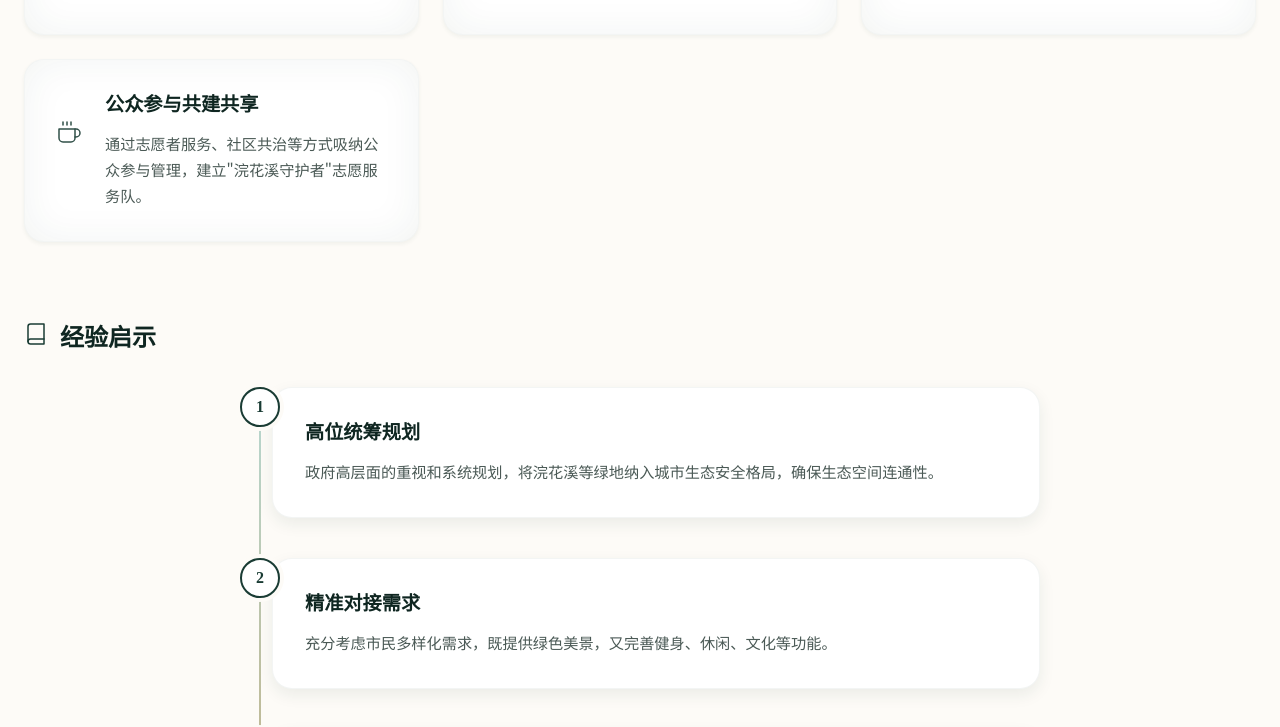
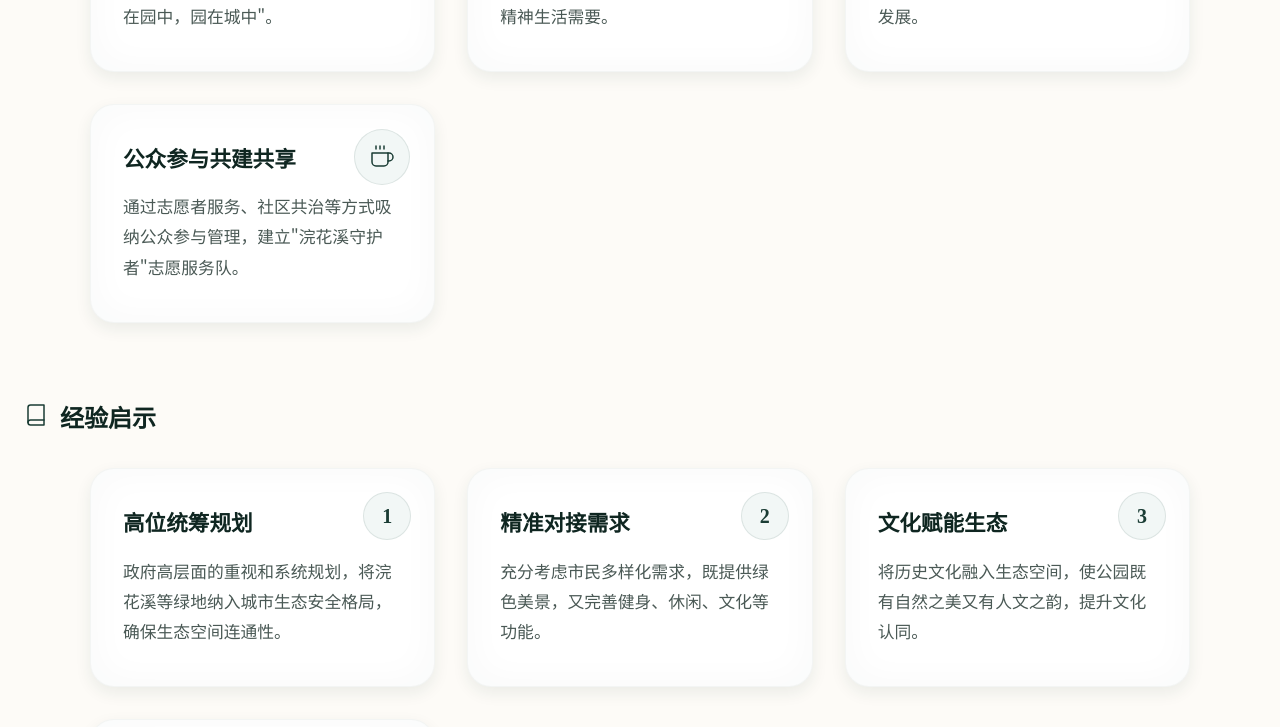
Before and after one commit to HaaaaE/ideological-and-political-education-course-project, a React (Vite) app: page / in a window 1280 px wide. Shown: the part 8406-9133 px from the top of the page. Built offline with nearby package versions, Linux system fonts and the light colour scheme; a web font is replaced by a local one.

Commit message:
refactor: Redesign the Case Analysis mechanisms and experience sections with a new grid layout and updated card styles.

```diff
--- a/src/components/CaseAnalysis.css
+++ b/src/components/CaseAnalysis.css
@@ -27,49 +27,97 @@
   margin-bottom: 5rem;
 }
 
+/* Mechanisms Section - Redesigned to match Experience */
 .mechanisms-grid {
   display: grid;
-  grid-template-columns: repeat(auto-fit, minmax(300px, 1fr));
-  gap: 1.5rem;
+  grid-template-columns: repeat(auto-fit, minmax(320px, 1fr));
+  gap: 2rem;
+  max-width: 1100px;
+  margin: 0 auto;
 }
 
 .mechanism-card {
   display: flex;
-  align-items: flex-start;
-  gap: 1.5rem;
-  padding: 2rem;
+  flex-direction: column;
+  padding: 2.5rem 2rem;
   background: white;
-  border-radius: 20px;
-  box-shadow: var(--shadow-sm), inset 0 0 40px rgba(26, 60, 52, 0.06);
+  border-radius: 24px;
+  box-shadow: var(--shadow-md), inset 0 0 40px rgba(26, 60, 52, 0.03);
   border: 1px solid rgba(26, 60, 52, 0.05);
   transition: all 0.4s cubic-bezier(0.4, 0, 0.2, 1);
+  position: relative;
+  overflow: hidden;
+  height: 100%;
+}
+
+.mechanism-card::before {
+  content: '';
+  position: absolute;
+  inset: 0;
+  background: radial-gradient(circle at top left, rgba(26, 60, 52, 0.03), transparent 50%),
+    radial-gradient(circle at bottom right, rgba(197, 160, 101, 0.05), transparent 50%);
+  opacity: 0;
+  transition: opacity 0.4s ease;
 }
 
 .mechanism-card:hover {
-  box-shadow: var(--shadow-lg), inset 0 0 60px rgba(26, 60, 52, 0.1);
-  background: linear-gradient(to right bottom, white, var(--color-bg-sage));
-  transform: translateY(-2px);
+  box-shadow: var(--shadow-xl), inset 0 0 60px rgba(26, 60, 52, 0.06);
+  transform: translateY(-5px);
+  border-color: rgba(26, 60, 52, 0.1);
+  background: white;
+}
+
+.mechanism-card:hover::before {
+  opacity: 1;
 }
 
 .mechanism-icon {
-  font-size: 2.5rem;
-  flex-shrink: 0;
+  position: absolute;
+  top: 1.5rem;
+  right: 1.5rem;
+  width: 3.5rem;
+  height: 3.5rem;
+  background: var(--color-primary-50);
+  border: 1px solid rgba(26, 60, 52, 0.1);
+  border-radius: 50%;
+  display: flex;
+  align-items: center;
+  justify-content: center;
+  z-index: 2;
+  font-size: 1.5rem;
   color: var(--color-primary);
-  opacity: 0.9;
+  transition: all 0.4s ease;
+}
+
+.mechanism-card:hover .mechanism-icon {
+  background: var(--color-primary);
+  border-color: var(--color-primary);
+  color: white;
+  transform: scale(1.1) rotate(10deg);
+  box-shadow: 0 4px 12px rgba(26, 60, 52, 0.15);
+}
+
+.mechanism-content {
+  position: relative;
+  z-index: 1;
+  flex: 1;
+  display: flex;
+  flex-direction: column;
 }
 
 .mechanism-content h4 {
   font-family: var(--font-serif);
-  font-size: 1.2rem;
+  font-size: 1.35rem;
   color: var(--color-primary-dark);
-  margin-bottom: 0.75rem;
+  margin-bottom: 1rem;
+  padding-right: 3.5rem;
   font-weight: 600;
 }
 
 .mechanism-content p {
-  font-size: 0.95rem;
+  font-size: 1.05rem;
   color: var(--color-text-secondary);
-  line-height: 1.7;
+  line-height: 1.8;
   margin: 0;
 }
 
@@ -78,92 +126,116 @@
   margin-bottom: 5rem;
 }
 
+/* Experience Section - Redesigned Grid */
 .experience-timeline {
-  position: relative;
-  padding-left: 2rem;
-  max-width: 800px;
+  display: grid;
+  grid-template-columns: repeat(auto-fit, minmax(320px, 1fr));
+  gap: 2rem;
+  max-width: 1100px;
   margin: 0 auto;
+  padding-left: 0;
 }
 
+/* Remove old timeline line */
 .experience-timeline::before {
-  content: '';
-  position: absolute;
-  left: 19px;
-  top: 0;
-  bottom: 0;
-  width: 2px;
-  background: linear-gradient(180deg, var(--color-primary-200), var(--color-accent));
-  border-radius: 999px;
+  display: none;
 }
 
 .timeline-item {
   display: flex;
-  gap: 2rem;
-  margin-bottom: 2.5rem;
+  flex-direction: column;
+  margin-bottom: 0;
   position: relative;
+  height: 100%;
 }
 
 .timeline-marker {
   position: absolute;
-  left: -2rem;
-  width: 40px;
-  height: 40px;
-  background: white;
-  border: 2px solid var(--color-primary);
+  top: 1.5rem;
+  right: 1.5rem;
+  left: auto;
+  width: 3rem;
+  height: 3rem;
+  background: var(--color-primary-50);
+  border: 1px solid rgba(26, 60, 52, 0.1);
   border-radius: 50%;
   display: flex;
   align-items: center;
   justify-content: center;
-  z-index: 1;
-  box-shadow: 0 0 0 4px var(--color-bg-light);
-  transition: all 0.3s ease;
+  z-index: 2;
+  box-shadow: none;
+  transition: all 0.4s ease;
+}
+
+.timeline-marker span {
+  color: var(--color-primary);
+  font-size: 1.25rem;
+  font-weight: 700;
+  font-family: var(--font-display);
+  transition: color 0.3s ease;
 }
 
 .timeline-item:hover .timeline-marker {
   background: var(--color-primary);
-  transform: scale(1.05);
+  border-color: var(--color-primary);
+  transform: scale(1.1) rotate(10deg);
+  box-shadow: 0 4px 12px rgba(26, 60, 52, 0.15);
 }
 
 .timeline-item:hover .timeline-marker span {
   color: white;
 }
 
-.timeline-marker span {
-  color: var(--color-primary);
-  font-size: 1rem;
-  font-weight: 700;
-  font-family: var(--font-serif);
-  transition: color 0.3s ease;
+.timeline-content {
+  flex: 1;
+  padding: 2.5rem 2rem;
+  background: white;
+  border-radius: 24px;
+  box-shadow: var(--shadow-md), inset 0 0 40px rgba(26, 60, 52, 0.03);
+  border: 1px solid rgba(26, 60, 52, 0.05);
+  transition: all 0.4s cubic-bezier(0.4, 0, 0.2, 1);
+  position: relative;
+  overflow: hidden;
+  display: flex;
+  flex-direction: column;
 }
 
-.timeline-content {
-  flex: 1;
-  padding: 2rem;
-  background: white;
-  border-radius: 20px;
-  box-shadow: var(--shadow-md);
-  border: 1px solid rgba(26, 60, 52, 0.05);
-  transition: all 0.4s ease;
+.timeline-content::before {
+  content: '';
+  position: absolute;
+  inset: 0;
+  background: radial-gradient(circle at top left, rgba(26, 60, 52, 0.03), transparent 50%),
+    radial-gradient(circle at bottom right, rgba(197, 160, 101, 0.05), transparent 50%);
+  opacity: 0;
+  transition: opacity 0.4s ease;
 }
 
 .timeline-item:hover .timeline-content {
-  box-shadow: var(--shadow-lg);
-  border-color: rgba(26, 60, 52, 0.15);
-  transform: translateX(3px);
+  box-shadow: var(--shadow-xl), inset 0 0 60px rgba(26, 60, 52, 0.06);
+  transform: translateY(-5px);
+  border-color: rgba(26, 60, 52, 0.1);
+}
+
+.timeline-item:hover .timeline-content::before {
+  opacity: 1;
 }
 
 .timeline-content h4 {
   font-family: var(--font-serif);
-  font-size: 1.2rem;
+  font-size: 1.35rem;
   color: var(--color-primary-dark);
-  margin-bottom: 0.75rem;
+  margin-bottom: 1rem;
+  padding-right: 3rem;
+  /* Space for marker */
+  position: relative;
 }
 
 .timeline-content p {
-  font-size: 0.95rem;
+  font-size: 1.05rem;
   color: var(--color-text-secondary);
-  line-height: 1.7;
+  line-height: 1.8;
   margin: 0;
+  position: relative;
 }
 
 /* Problems Section */
```
